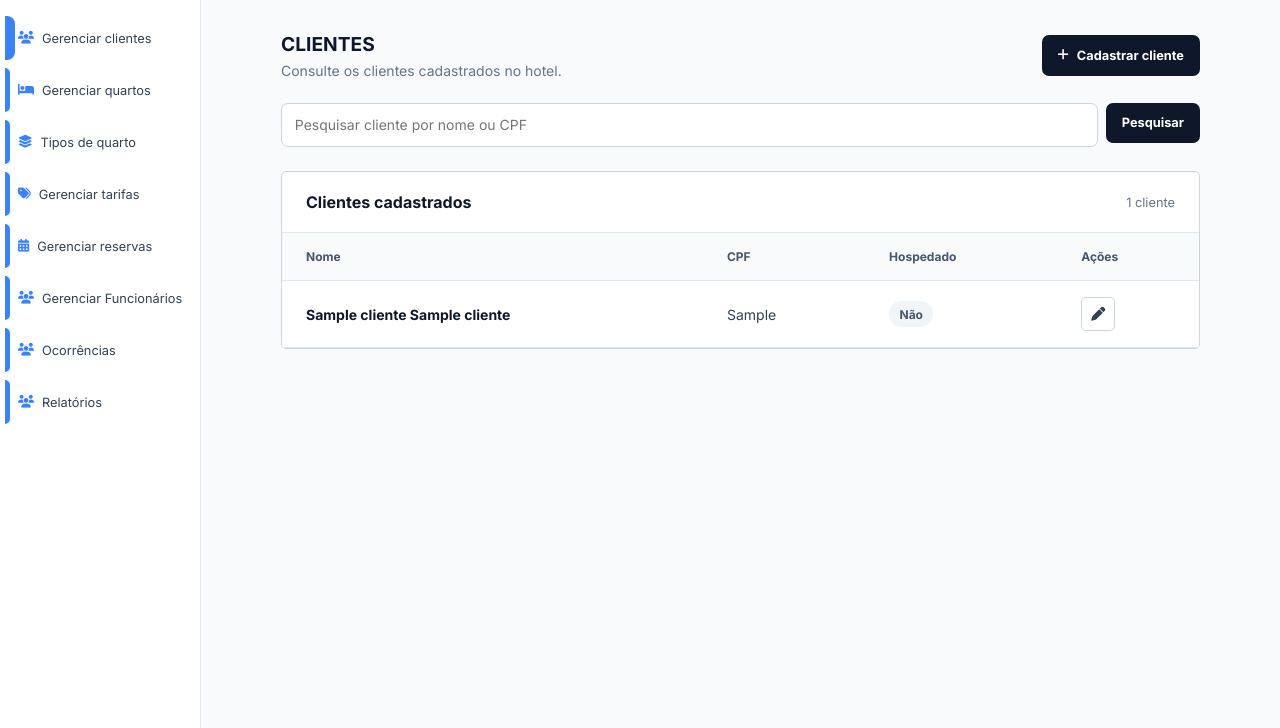
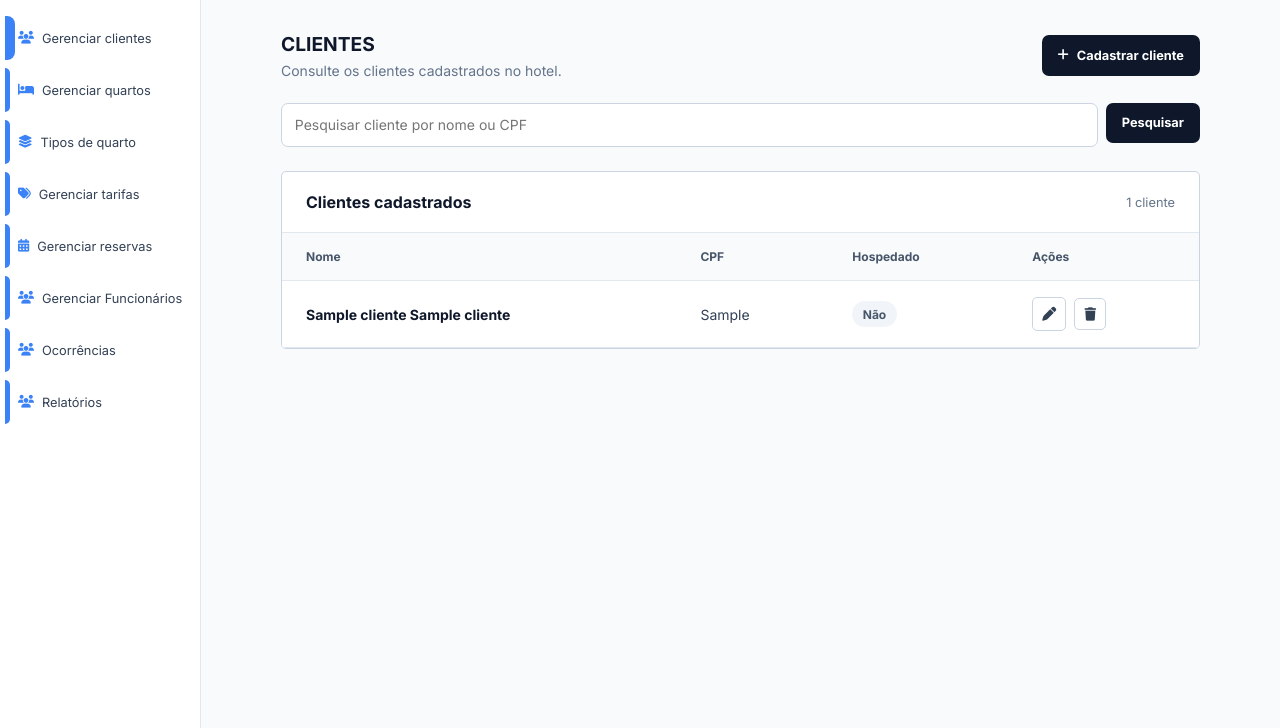
Before and after one commit to Kohlrausch16/sistema_gestao_hotel, a Django app: page /clientes/ in a window 1280 px wide. Shown: the part 72-800 px from the top of the page. Run offline with Django 5.2, Linux system fonts and the light colour scheme; a user stored in the database is signed in; tables that the repository leaves empty hold one stand-in row (values such as "Sample post").

Commit message:
adiciona exclusão logica de cliente

```diff
--- a/hotelaria_app/forms.py
+++ b/hotelaria_app/forms.py
@@ -1,5 +1,6 @@
 from django import forms
 from django.core.exceptions import ValidationError
+from django.db.models import Q
 from django.utils import timezone
 from datetime import date
 
@@ -157,6 +158,9 @@ class ReservaForm(forms.ModelForm):
         hoje = timezone.localdate().isoformat()
         self.fields["data_entrada"].widget.attrs["min"] = hoje
         self.fields["data_saida"].widget.attrs["min"] = hoje
+        self.fields["cliente"].queryset = Cliente.objects.filter(
+            Q(ativo=True) | Q(pk=self.instance.cliente_id)
+        )
         self.fields["cliente"].label_from_instance = (
             lambda cliente: f"{cliente} — CPF: {cliente.cpf}"
         )
--- a/hotelaria_app/pode_acessar.py
+++ b/hotelaria_app/pode_acessar.py
@@ -12,6 +12,7 @@ def pode_acessar(user, nome_view):
     acessos = {
                 'recepcionista': [
                     'index', 'listar_clientes', 'cadastrar_cliente', 'editar_cliente',
+                    'excluir_cliente',
                     'listar_quartos', 'cadastrar_quarto', 'editar_quarto',
                     'excluir_quarto', 'quartos_disponiveis',
                     'listar_reservas', 'criar_reserva', 'editar_reserva',
--- a/hotelaria_app/static/css/listagem_clientes.css
+++ b/hotelaria_app/static/css/listagem_clientes.css
@@ -159,7 +159,22 @@
     color: #475569;
 }
 
-.botao-editar-cliente {
+.acoes-cliente {
+    display: flex;
+    align-items: center;
+    gap: 0.5rem;
+}
+
+.form-excluir-cliente {
+    display: inline-flex;
+    margin: 0;
+    padding: 0;
+    border: 0;
+    background: transparent;
+}
+
+.botao-editar-cliente,
+.botao-excluir-cliente {
     display: inline-flex;
     align-items: center;
     justify-content: center;
@@ -169,12 +184,19 @@
     border-radius: 5px;
     background: #FFFFFF;
     color: #334155;
+    cursor: pointer;
 }
 
 .botao-editar-cliente:hover,
 .botao-editar-cliente:focus-visible {
     border-color: #3B82F6;
     color: #1D4ED8;
+}
+
+.botao-excluir-cliente:hover,
+.botao-excluir-cliente:focus-visible {
+    border-color: #EF4444;
+    color: #B91C1C;
 }
 
 .clientes-vazios {
--- a/hotelaria_app/templates/listagem_clientes.html
+++ b/hotelaria_app/templates/listagem_clientes.html
@@ -1,10 +1,10 @@
 {% extends "partials/_base.html" %}
-{% load static %}
+{% load static permissoes %}
 
 {% block title %}Clientes{% endblock %}
 
 {% block arquivos_css %}
-    <link rel="stylesheet" href="{% static 'css/listagem_clientes.css' %}">
+    <link rel="stylesheet" href="{% static 'css/listagem_clientes.css' %}?v=2">
 {% endblock %}
 
 {% block titulo_pagina %}
@@ -20,6 +20,7 @@
 {% endblock %}
 
 {% block main %}
+    {% pode_acessar 'excluir_cliente' as pode_excluir_cliente %}
     {% if clientes %}
         <form class="pesquisa-clientes" role="search">
             <input id="pesquisa-clientes" type="search" placeholder="Pesquisar cliente por nome ou CPF" aria-label="Pesquisar cliente por nome ou CPF">
@@ -55,9 +56,19 @@
                                     </span>
                                 </td>
                                 <td>
-                                    <a class="botao-editar-cliente" href="{% url 'editar_cliente' cliente.id %}" aria-label="Editar cliente {{ cliente.nome }} {{ cliente.sobrenome }}" title="Editar cliente">
-                                        <i class="fa-solid fa-pen" aria-hidden="true"></i>
-                                    </a>
+                                    <div class="acoes-cliente">
+                                        <a class="botao-editar-cliente" href="{% url 'editar_cliente' cliente.id %}" aria-label="Editar cliente {{ cliente.nome }} {{ cliente.sobrenome }}" title="Editar cliente">
+                                            <i class="fa-solid fa-pen" aria-hidden="true"></i>
+                                        </a>
+                                        {% if pode_excluir_cliente %}
+                                            <form class="form-excluir-cliente" method="post" action="{% url 'excluir_cliente' cliente.id %}">
+                                                {% csrf_token %}
+                                                <button class="botao-excluir-cliente" type="submit" aria-label="Excluir cliente {{ cliente.nome }} {{ cliente.sobrenome }}" title="Excluir cliente">
+                                                    <i class="fa-solid fa-trash" aria-hidden="true"></i>
+                                                </button>
+                                            </form>
+                                        {% endif %}
+                                    </div>
                                 </td>
                             </tr>
                         {% endfor %}
--- a/hotelaria_app/urls.py
+++ b/hotelaria_app/urls.py
@@ -28,6 +28,7 @@ urlpatterns = [
     path('clientes/', views.listar_clientes, name='listagem_clientes'),
     path('clientes/cadastro/', views.cadastrar_cliente, name='cadastrar_cliente'),
     path('clientes/<uuid:cliente_id>/editar/', views.editar_cliente, name='editar_cliente'),
+    path('clientes/<uuid:cliente_id>/excluir/', views.excluir_cliente, name='excluir_cliente'),
 
     path('ocorrencias/registrar_ocorrencia', views.registrar_ocorrencia, name='registrar_ocorrencia'),
     path('ocorrencias/', views.listar_ocorrencia, name='listar_ocorrencia'),
--- a/hotelaria_app/views.py
+++ b/hotelaria_app/views.py
@@ -76,7 +76,7 @@ def index(request):
 
 def listar_clientes(request):
 
-    clientes = Cliente.objects.annotate(
+    clientes = Cliente.objects.filter(ativo=True).annotate(
         hospedado=Exists(
             Reserva.objects.filter(cliente_id=OuterRef('pk'), ativo=True, status='E')
         )
@@ -112,7 +112,7 @@ def cadastrar_cliente(request):
     })
 
 def editar_cliente(request, cliente_id):
-    cliente = get_object_or_404(Cliente, id=cliente_id)
+    cliente = get_object_or_404(Cliente, id=cliente_id, ativo=True)
     form = ClienteForm(request.POST or None, instance=cliente)
 
     if request.method == "POST":
@@ -130,6 +130,15 @@ def editar_cliente(request, cliente_id):
     }
 
     return render(request, "editar_cliente.html", dados)
+
+
+@require_POST
+def excluir_cliente(request, cliente_id):
+    cliente = get_object_or_404(Cliente, id=cliente_id, ativo=True)
+    cliente.ativo = False
+    cliente.save(update_fields=["ativo"])
+    messages.success(request, "Cliente excluído com sucesso!")
+    return redirect("listagem_clientes")
 
 def cadastrar_quarto(request):
     form = QuartoForm(request.POST or None)
```
